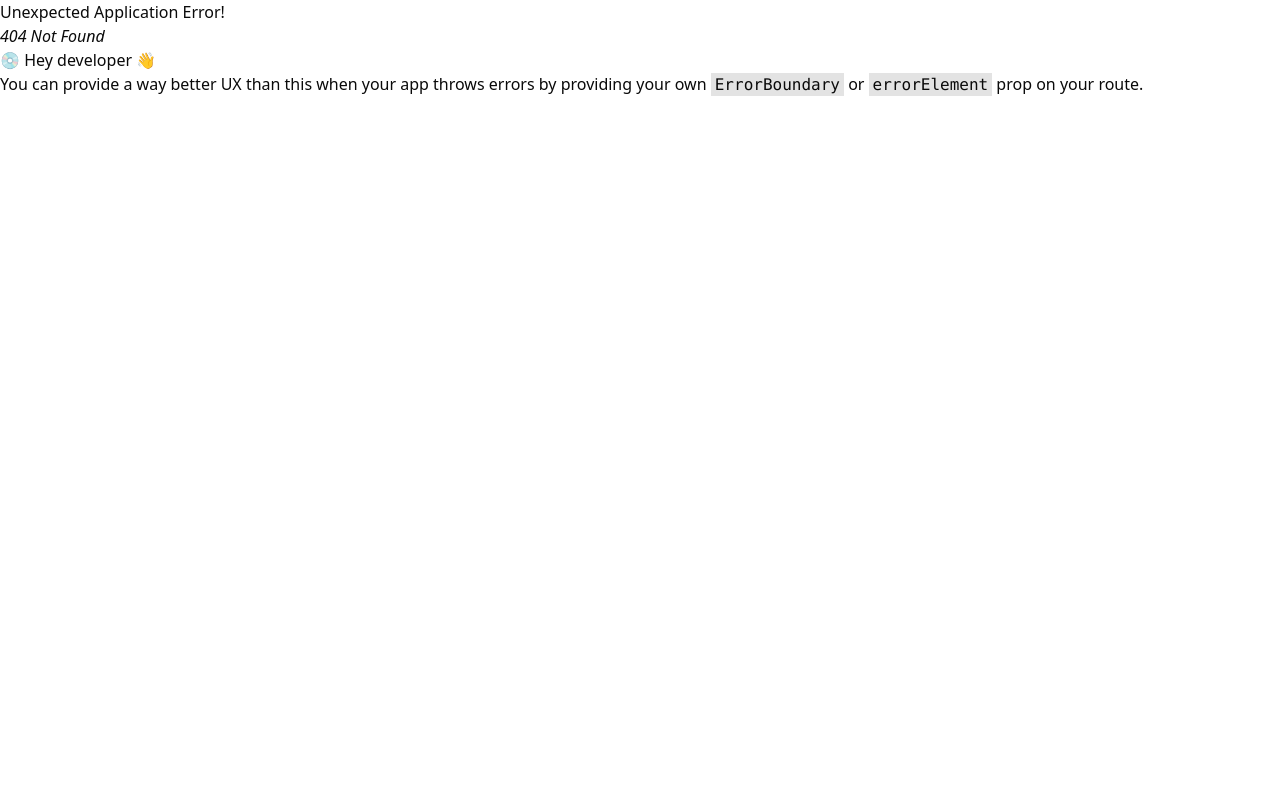
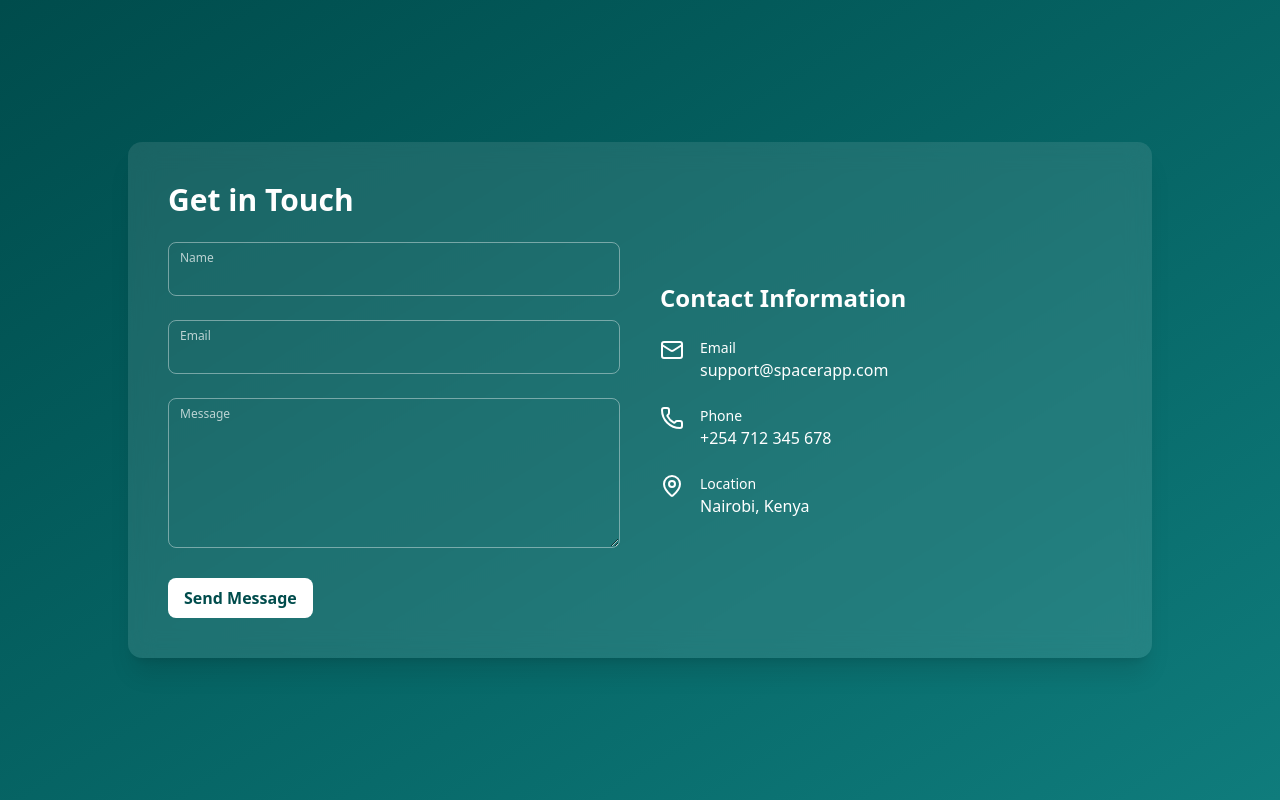
Before and after one commit to RobertHaji/spacer-frontend, a React (Vite) app: page /ContactUs in a window 1280 px wide. Before the commit this address had no page. Built offline with nearby package versions, Linux system fonts and the light colour scheme.

Commit message:
adds AboutUs.jsx and ContactUs.jsx

```diff
--- a/src/components/ui/Footer.jsx
+++ b/src/components/ui/Footer.jsx
@@ -2,6 +2,7 @@ import {
   Github, Instagram, Facebook, Youtube, Twitter, Linkedin, ChevronDown
 } from "lucide-react";
 import { useState } from "react";
+import { Link } from "react-router-dom";
 
 // Custom TikTok SVG Icon
 const TikTokIcon = () => (
@@ -48,8 +49,8 @@ export default function Footer() {
         <div>
           <h3 className="font-semibold">Company</h3>
           <ul className="space-y-1">
-            <li><a href="#">Contact us</a></li>
-            <li><a href="#">About</a></li>
+            <li><Link to="/ContactUs">Contact Us</Link></li>
+            <li><Link to="/AboutUs">About</Link></li>
           </ul>
         </div>
 
--- /dev/null
+++ b/src/pages/AboutUs.jsx
@@ -0,0 +1,52 @@
+export default function AboutUs() {
+  return (
+    <div className="min-h-screen bg-white text-gray-800 px-6 py-12 sm:px-12">
+      <div className="max-w-5xl mx-auto space-y-10">
+        <h1 className="text-4xl font-bold text-center text-[#004c4c]">About Spacer</h1>
+
+        <section className="space-y-4">
+          <h2 className="text-2xl font-semibold text-[#0f7c7c]">Who We Are</h2>
+          <p>
+            Spacer is a modern platform designed to help you easily find, book, and manage
+            spaces for all kinds of events — from weddings and conferences to studio rentals and
+            casual meetups. Whether you're a space owner or someone looking for the perfect spot,
+            we’re here to simplify the process.
+          </p>
+        </section>
+
+        <section className="space-y-4">
+          <h2 className="text-2xl font-semibold text-[#0f7c7c]">Our Mission</h2>
+          <p>
+            To connect people with unique, available spaces at their fingertips. We aim to
+            streamline space discovery while empowering owners to earn more from unused venues.
+          </p>
+        </section>
+
+        <section className="space-y-4">
+          <h2 className="text-2xl font-semibold text-[#0f7c7c]">Why Choose Spacer?</h2>
+          <ul className="list-disc list-inside space-y-2">
+            <li>✔️ Curated listings with detailed info and photos</li>
+            <li>✔️ Real-time availability & easy bookings</li>
+            <li>✔️ Secure, transparent transactions</li>
+            <li>✔️ Friendly customer support</li>
+            <li>✔️ Tools for space owners to manage listings and bookings</li>
+          </ul>
+        </section>
+
+        {/* Optional: Add team section */}
+        {/*
+        <section className="space-y-4">
+          <h2 className="text-2xl font-semibold text-[#0f7c7c]">Meet Our Team</h2>
+          <p>Coming soon! Stay tuned for the faces behind Spacer.</p>
+        </section>
+        */}
+
+        <div className="text-center pt-8">
+          <p className="text-gray-600 italic">
+            Empowering space discovery across Kenya and beyond.
+          </p>
+        </div>
+      </div>
+    </div>
+  );
+}
--- /dev/null
+++ b/src/pages/ContactUs.jsx
@@ -0,0 +1,103 @@
+import { Mail, Phone, MapPin } from "lucide-react";
+import { useState } from "react";
+
+export default function ContactUs() {
+  const [form, setForm] = useState({ name: "", email: "", message: "" });
+  const [sent, setSent] = useState(false);
+
+  const handleChange = (e) =>
+    setForm({ ...form, [e.target.name]: e.target.value });
+
+  const handleSubmit = (e) => {
+    e.preventDefault();
+    setSent(true);
+    setForm({ name: "", email: "", message: "" });
+    setTimeout(() => setSent(false), 4000);
+  };
+
+  return (
+    <div className="min-h-screen bg-gradient-to-br from-[#004c4c] to-[#0f7c7c] flex items-center justify-center px-4 py-16">
+      <div className="max-w-5xl w-full bg-white/10 backdrop-blur-md text-white rounded-xl shadow-xl grid md:grid-cols-2 p-6 md:p-10 space-y-6 md:space-y-0 md:gap-10">
+        {/* Contact Form */}
+        <form onSubmit={handleSubmit} className="space-y-6">
+          <h2 className="text-3xl font-bold">Get in Touch</h2>
+
+          {/* Input Group */}
+          {["name", "email", "message"].map((field) => (
+            <div key={field} className="relative">
+              {field === "message" ? (
+                <textarea
+                  name="message"
+                  rows="5"
+                  value={form.message}
+                  onChange={handleChange}
+                  required
+                  className="w-full bg-transparent border border-white/40 rounded-md px-3 pt-5 pb-2 focus:outline-none focus:ring-2 focus:ring-white placeholder-transparent"
+                  placeholder="Your Message"
+                />
+              ) : (
+                <input
+                  type={field === "email" ? "email" : "text"}
+                  name={field}
+                  value={form[field]}
+                  onChange={handleChange}
+                  required
+                  className="w-full bg-transparent border border-white/40 rounded-md px-3 pt-5 pb-2 focus:outline-none focus:ring-2 focus:ring-white placeholder-transparent"
+                  placeholder={`Your ${field.charAt(0).toUpperCase() + field.slice(1)}`}
+                />
+              )}
+              <label
+                htmlFor={field}
+                className="absolute left-3 top-2 text-xs text-white/70 transition-all duration-200"
+              >
+                {field.charAt(0).toUpperCase() + field.slice(1)}
+              </label>
+            </div>
+          ))}
+
+          <button
+            type="submit"
+            className="bg-white text-[#004c4c] font-semibold px-4 py-2 rounded-md hover:bg-gray-200 transition"
+          >
+            Send Message
+          </button>
+
+          {sent && (
+            <p className="text-green-300 text-sm text-center">
+              ✅ Message sent successfully!
+            </p>
+          )}
+        </form>
+
+        {/* Contact Info */}
+        <div className="flex flex-col justify-center space-y-6">
+          <h2 className="text-2xl font-semibold">Contact Information</h2>
+
+          <div className="flex items-start gap-4">
+            <Mail className="text-white" />
+            <div>
+              <p className="text-sm">Email</p>
+              <p className="font-medium">support@spacerapp.com</p>
+            </div>
+          </div>
+
+          <div className="flex items-start gap-4">
+            <Phone className="text-white" />
+            <div>
+              <p className="text-sm">Phone</p>
+              <p className="font-medium">+254 712 345 678</p>
+            </div>
+          </div>
+
+          <div className="flex items-start gap-4">
+            <MapPin className="text-white" />
+            <div>
+              <p className="text-sm">Location</p>
+              <p className="font-medium">Nairobi, Kenya</p>
+            </div>
+          </div>
+        </div>
+      </div>
+    </div>
+  );
+}
```
Also changed, not shown: src/main.jsx (+10 -0 lines).
